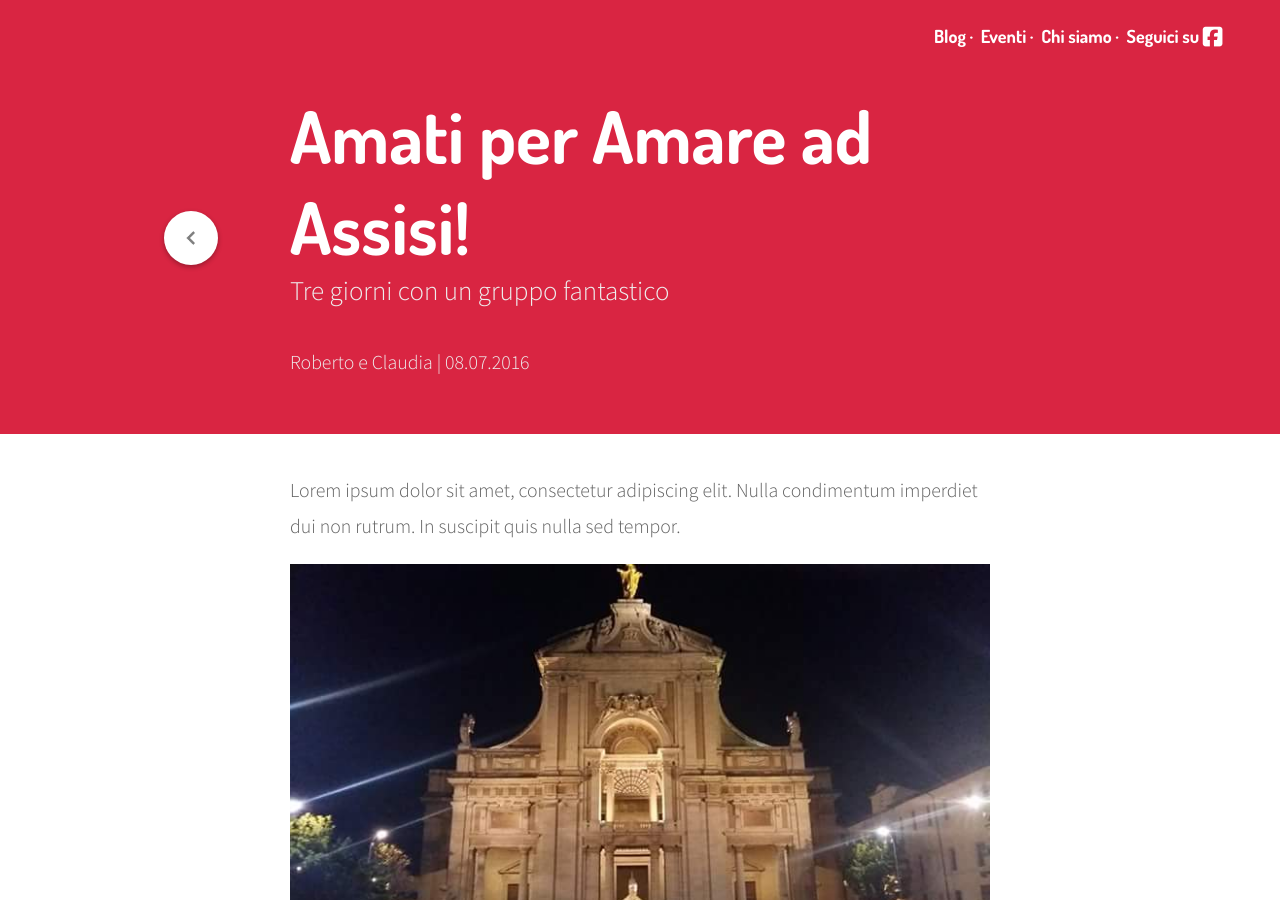
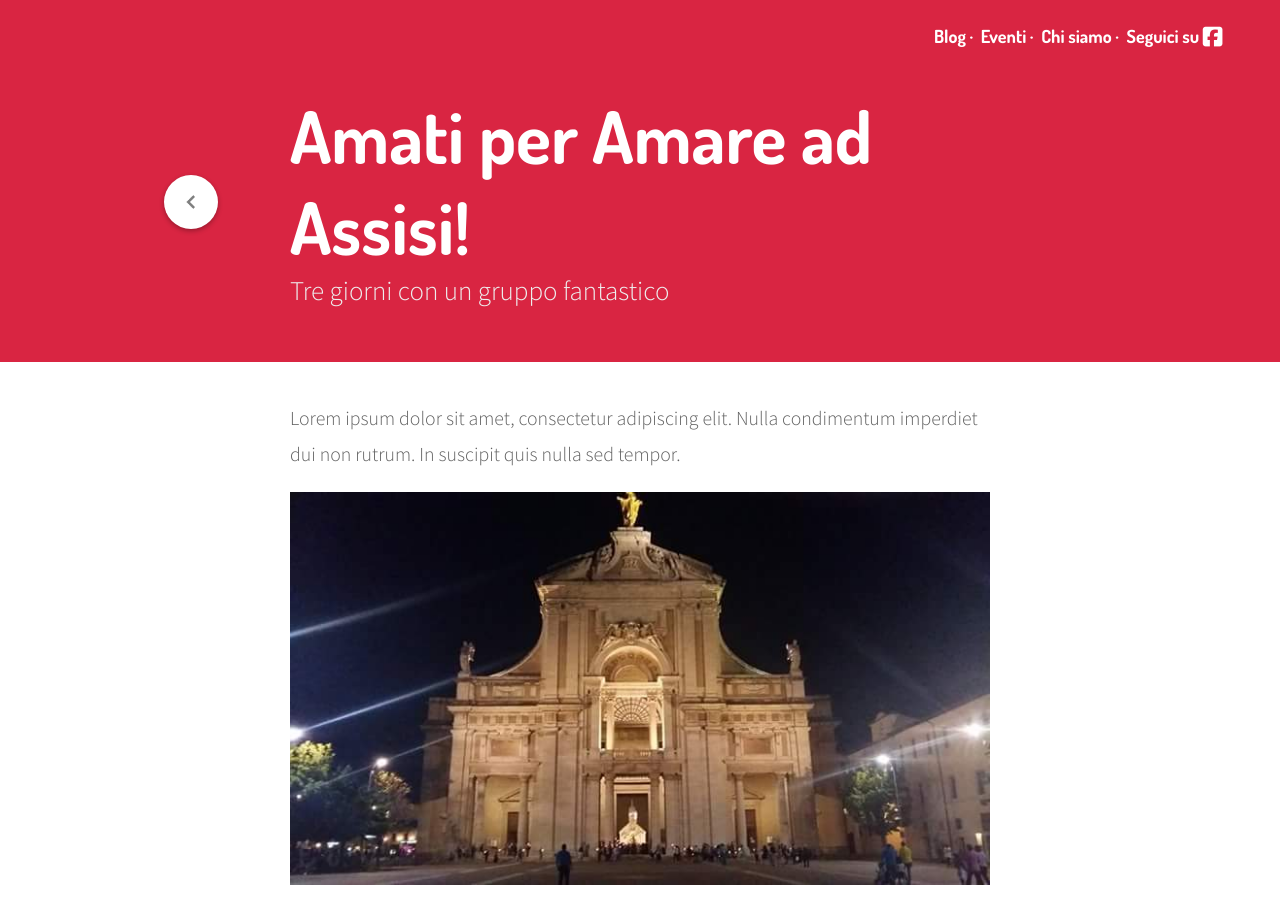
Before and after one commit to amatiperamare/amatiperamare.github.io, a Jekyll site: the page built from _events/assisi.md, in a window 1280 px wide and 900 px high. Built offline with Jekyll 4.4.1, drawn with Linux system fonts in a browser that asks for light colours; nearby versions of some CDN libraries.

Commit message:
Update _config.yml

```diff
--- a/_config.yml
+++ b/_config.yml
@@ -20,15 +20,9 @@ defaults:
     path: ''
   values:
     layout: page
+    summary:
 - scope:
     path: post
-  values:
-    layout: post
-    author: Roberto e Claudia
-    summary:
-- scope:
-    path: ''
-    type: events
   values:
     layout: post
     author: Roberto e Claudia
```
